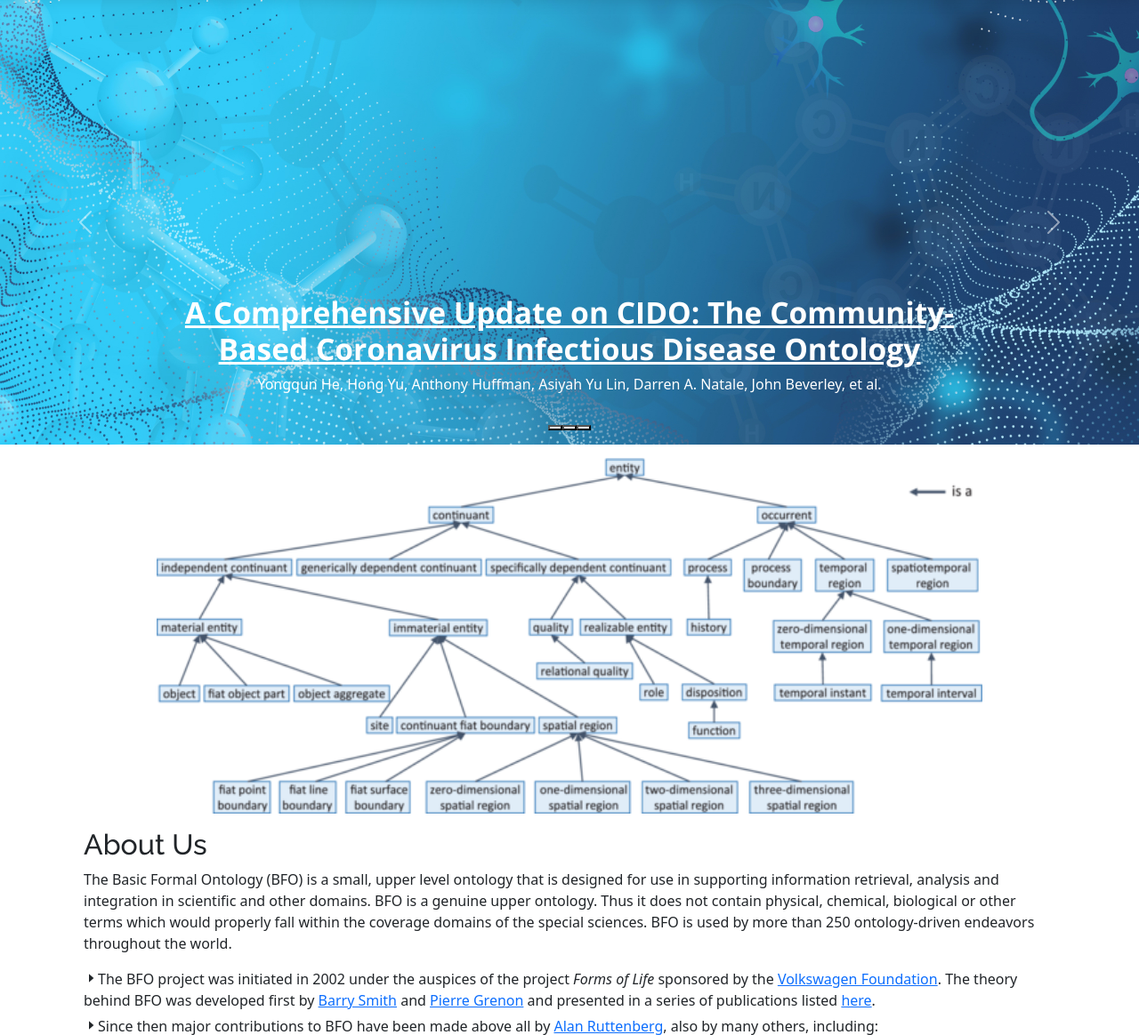
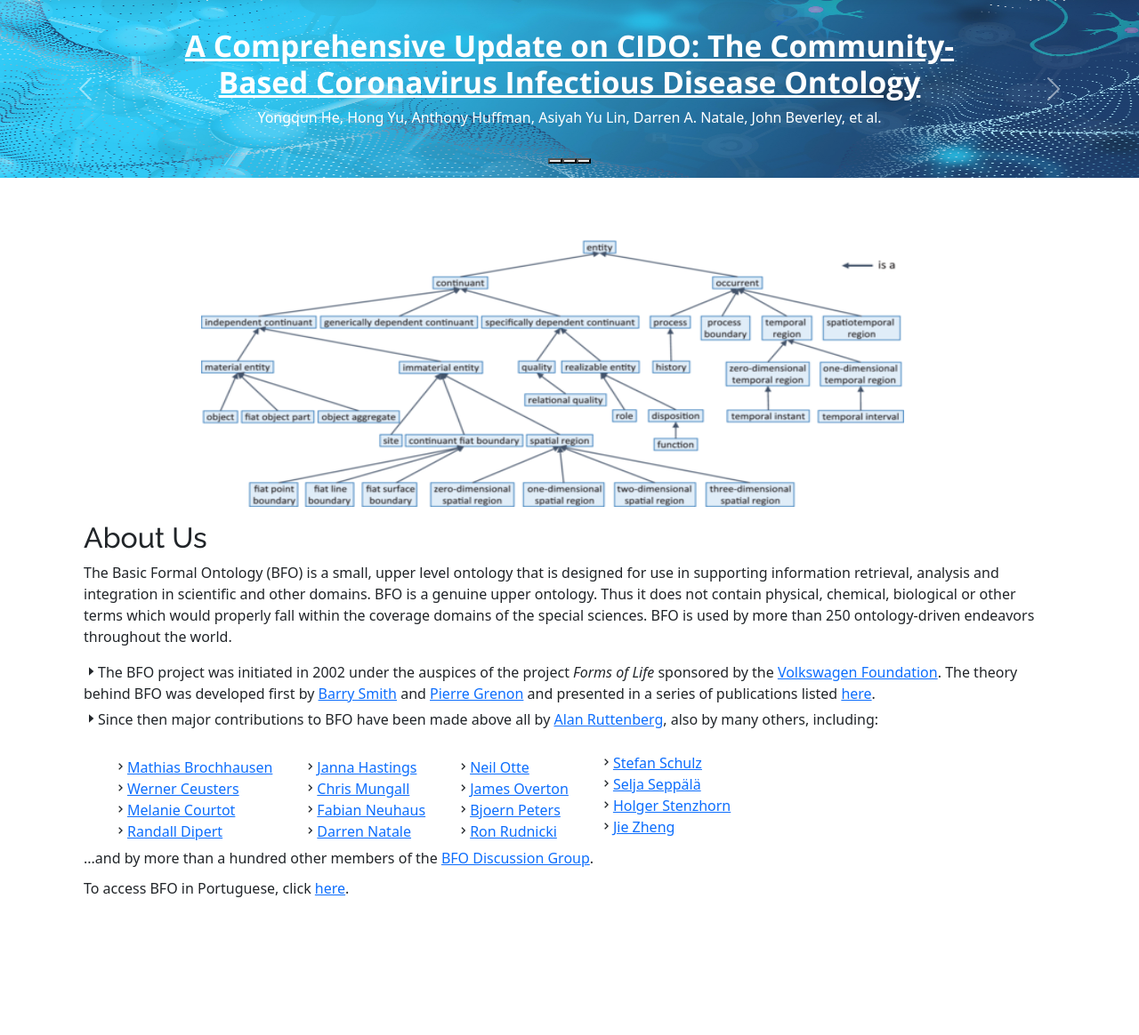
Before and after one commit to SydCo99/bfo-new-site, a Django app: template templates/index.html in a window 1280 px wide. Shown: the part 70-1234 px from the top of the page at 89% size. Run offline with Django 3.2, Linux system fonts and the light colour scheme; the template is opened without the code that fills it, so the values that code supplies are empty; some libraries are stand-ins or nearby versions.

Commit message:
resized carousel and bfo hierarchy image

```diff
--- a/assets/css/style.css
+++ b/assets/css/style.css
@@ -1073,19 +1073,6 @@ table.dataTable tr.dtrg-level-0 td {
   border: 0.5px solid black;
 }
 
-.carousel .item {
-  height: 300px;
-}
-
-.item img {
-    position: absolute;
-    top: 0;
-    left: 0;
-    min-height: 300px;
-}
-
-
-
 /*--------------------------------------------------------------
 # Team
 --------------------------------------------------------------*/
--- a/templates/index.html
+++ b/templates/index.html
@@ -1219,7 +1219,7 @@
   </header><!-- End Header -->
 
   <!-- ======= Hero Section ======= -->
-  <section id="hero"  style = "height:400px">
+  <section id="hero" style="height: 200px;">
     <div id="carouselExampleCaptions" class="carousel slide" data-mdb-ride="carousel">
       <div class="carousel-indicators">
         <button
@@ -1246,21 +1246,21 @@
       <div class="carousel-inner">
         <div class="carousel-item active">
 
-          <img src="../assets/img/carouselimg8.jpg" class="d-block w-100" alt="Data Img"/>
+          <img src="../assets/img/carouselimg8.jpg" style="height: 200px;" alt="Data Img"/>
           <div class="carousel-caption d-none d-md-block">
             <h5><a href="https://www.scilit.net/article/40ec7cf9b7afc4ebe0a8945f4fa545a4">A Comprehensive Update on CIDO: The Community-Based Coronavirus Infectious Disease Ontology</a></h5>
             <p>Yongqun He, Hong Yu, Anthony Huffman, Asiyah Yu Lin, Darren A. Natale, John Beverley, et al.</p>
           </div>
         </div>
         <div class="carousel-item">
-          <img src="../assets/img/carouselimg.jpg" class="d-block w-100" alt="Data img"/>
+          <img src="../assets/img/carouselimg.jpg" style="height: 200px;" alt="Data img"/>
           <div class="carousel-caption d-none d-md-block">
             <h5><a href="https://www.scilit.net/article/314d6e5d1352ca462a6339636ccebdc4">An Ontology for Prognostic Health Management in Spacecraft Avionics</a></h5>
             <p>Michael Cullen Halvorson, Noah Moyers, I. Dale Thomas</p>
           </div>
         </div>
         <div class="carousel-item">
-          <img src="../assets/img/carouselimg2.jpg" class="d-block w-100" alt="Data img"/>
+          <img src="../assets/img/carouselimg2.jpg" style="height: 200px;" alt="Data img"/>
           <div class="carousel-caption d-none d-md-block">
             <h5><a href="https://www.scilit.net/article/b5f3dee397d2dc448fa93dfaa99384d7">Core Ontology for Describing Production Equipment According to Intelligent Production</a></h5>
             <p>Lidiia Vlasenko, Nataliia Lutska, Nataliia Zaiets, Igor Korobiichuk, Serhii Hrybkov</p>
@@ -1285,12 +1285,12 @@
       <div class="container">
 
         <div class="row" style = "width:auto;">
-            <br>
             <figure style = "display: flex;
             align-items: center;
             justify-content: center;
-            padding-top: 55px;">
-              <img src="../assets/img/bfohierarchy.png" class="img-fluid" alt="bfo hierarchy" style="width:85%;height:400px;">
+            padding-top: 10px;
+            padding-right:50px;">
+              <img src="../assets/img/bfohierarchy.png" class="img-fluid" alt="bfo hierarchy" style="width:75%;height:300px;">
             </figure>
             <br>
             <h2>About Us</h2>
```
